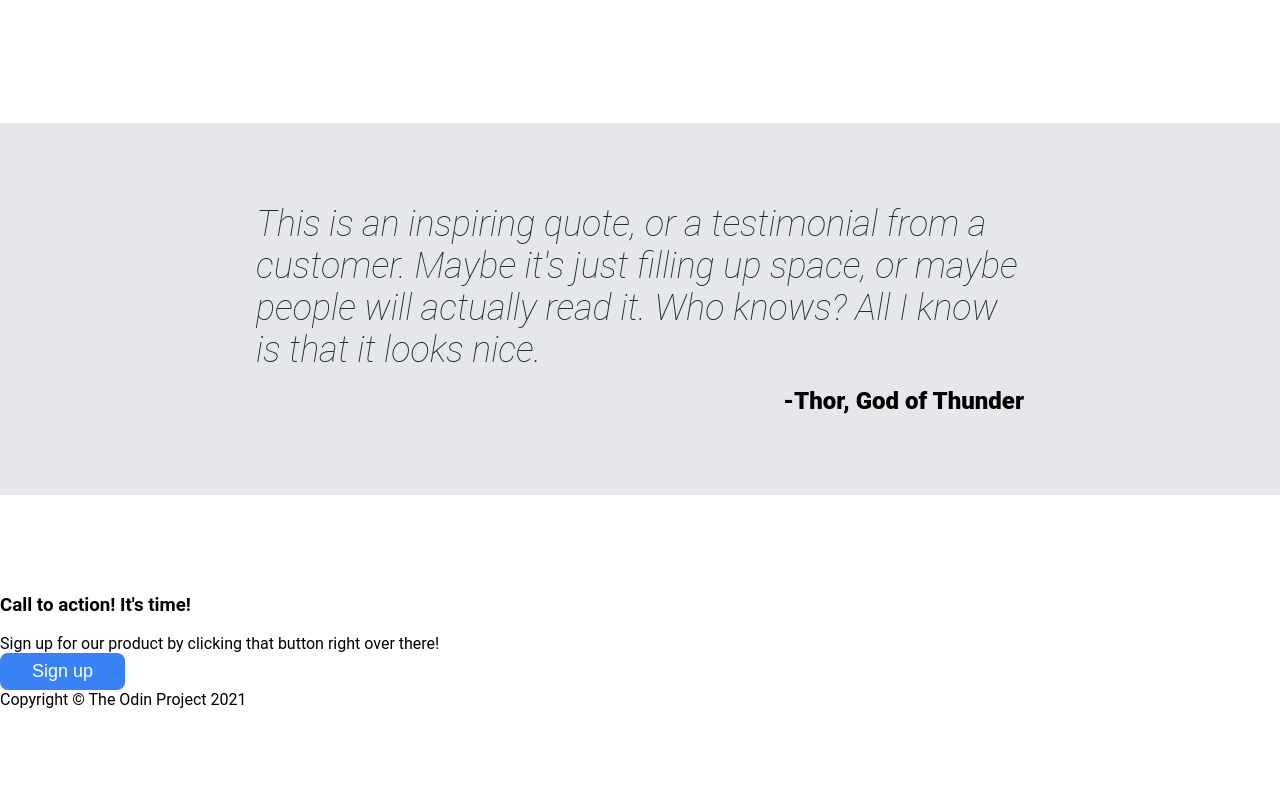
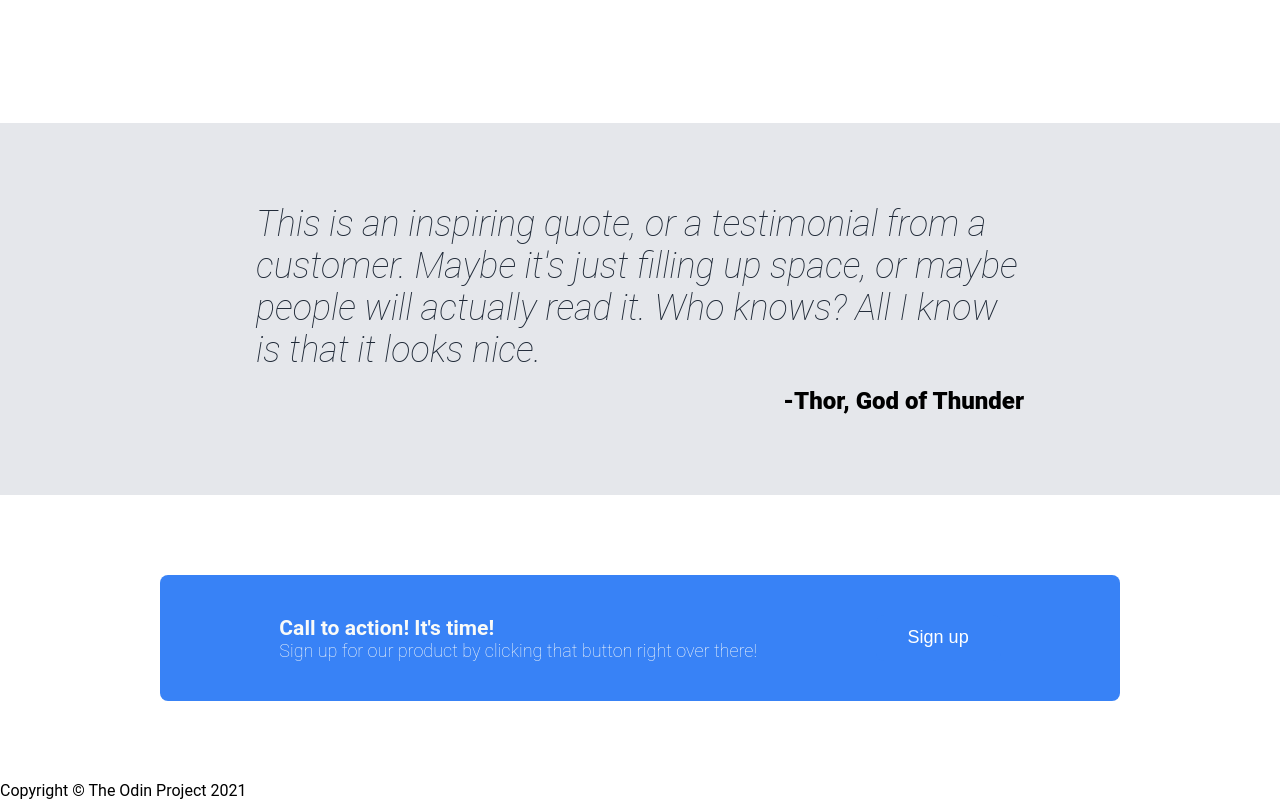
Before and after one commit to stupidkubik/odin-landing-page, a plain HTML site: page index.html in a window 1280 px wide. Shown: the part 1317-2117 px from the top of the page. Before the commit the page ends 2026 px from the top, so only its background shows below. Drawn offline with Linux system fonts and the light colour scheme.

Commit message:
add css for cta part

```diff
--- a/index.html
+++ b/index.html
@@ -27,7 +27,7 @@
                     main title. Its a smaller font and the color Is lower
                     contrast</div>
                 <div class="button">
-                <button>Sign up</button>
+                <button class="sign">Sign up</button>
                 </div>
             </div>
             <div class="big image">
@@ -57,9 +57,11 @@
             <div class="quote-author">-Thor, God of Thunder</div>
         </div>
         <div class="cta">
-            <h3>Call to action! It's time!</h3>
-            <div>Sign up for our product by clicking that button right over there!</div>
-            <button>Sign up</button>
+            <div class="cta-text">
+                <h3>Call to action! It's time!</h3>
+                <div>Sign up for our product by clicking that button right over there!</div>
+            </div>
+            <button class="sign-up">Sign up</button>
         </div>
         <div class="footer">
             Copyright © The Odin Project 2021
--- a/style.css
+++ b/style.css
@@ -63,7 +63,7 @@ body {
     margin-bottom: 12px;
   }
 
-  button {
+  .sign {
     border: none;
     border-radius: 8px;
     background: #3882F6;
@@ -113,7 +113,7 @@ body {
     display: flex;
     flex-direction: column;
     align-items: center;
-    margin: 10vh 0;
+    margin-top: 10vh;
   }
 
   .quote-text {
@@ -134,3 +134,35 @@ body {
     margin-top: 2vh;
     margin-bottom: 10vh;
   }
+
+  .cta {
+    background-color: #3882F6;
+    display: flex;
+    justify-content: space-around;
+    gap: 5vh;
+    margin: 10vh 20vh;
+    padding: 5vh 10vh;
+    border-radius: 8px;
+  }
+
+.cta-text {
+    display: flex;
+    flex-direction: column;
+    font-size: 18px;
+    color: #F9FAF8;
+    font-weight: 100;
+}
+
+h3 {
+    margin: 0;
+}
+
+.sign-up {
+    border-color: white;
+    border: 5px;
+    border-radius: 8px;
+    background: #3882F6;
+    padding: 8px 32px;
+    font-size: 18px;
+    color: white;
+}
```
